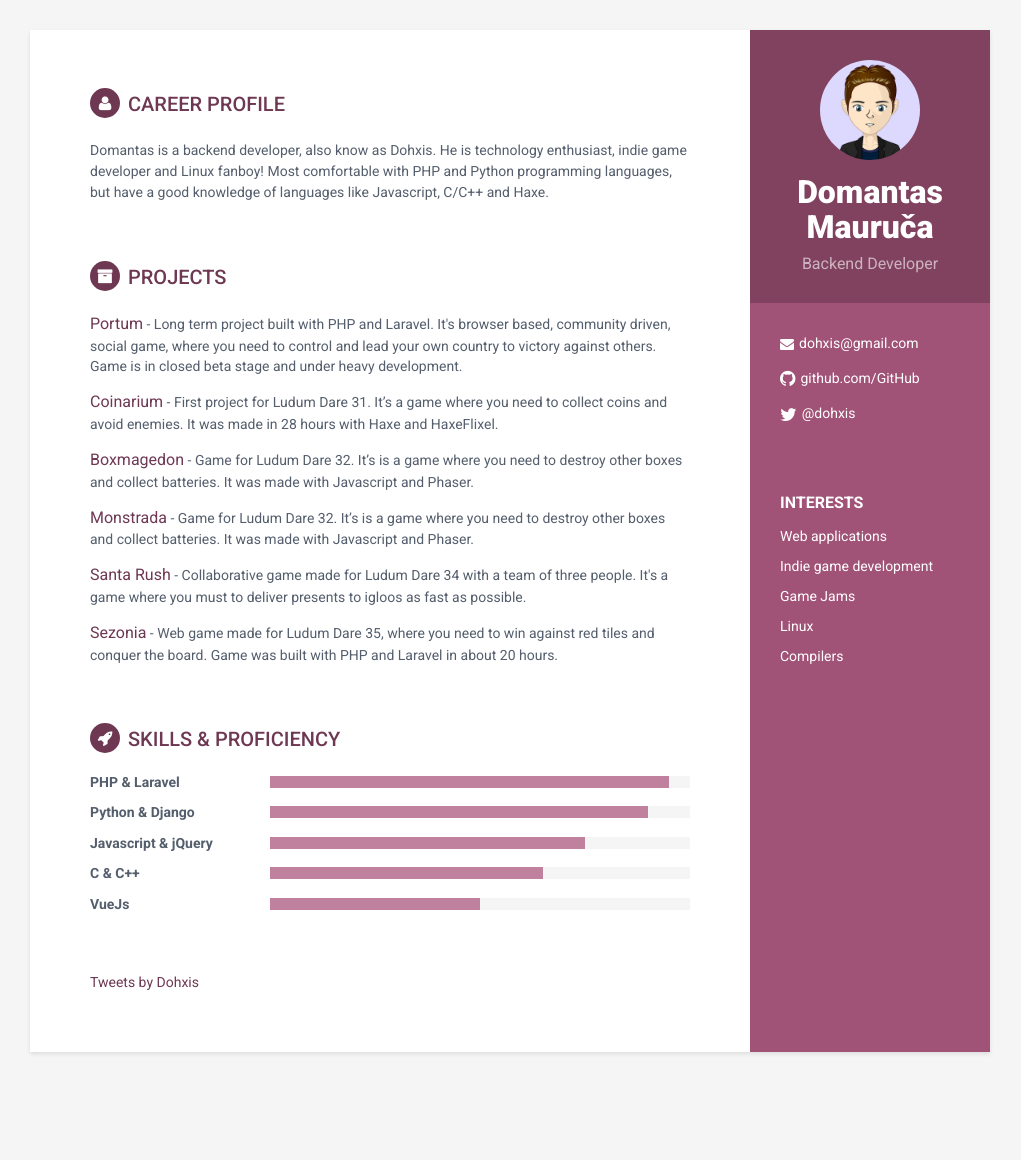
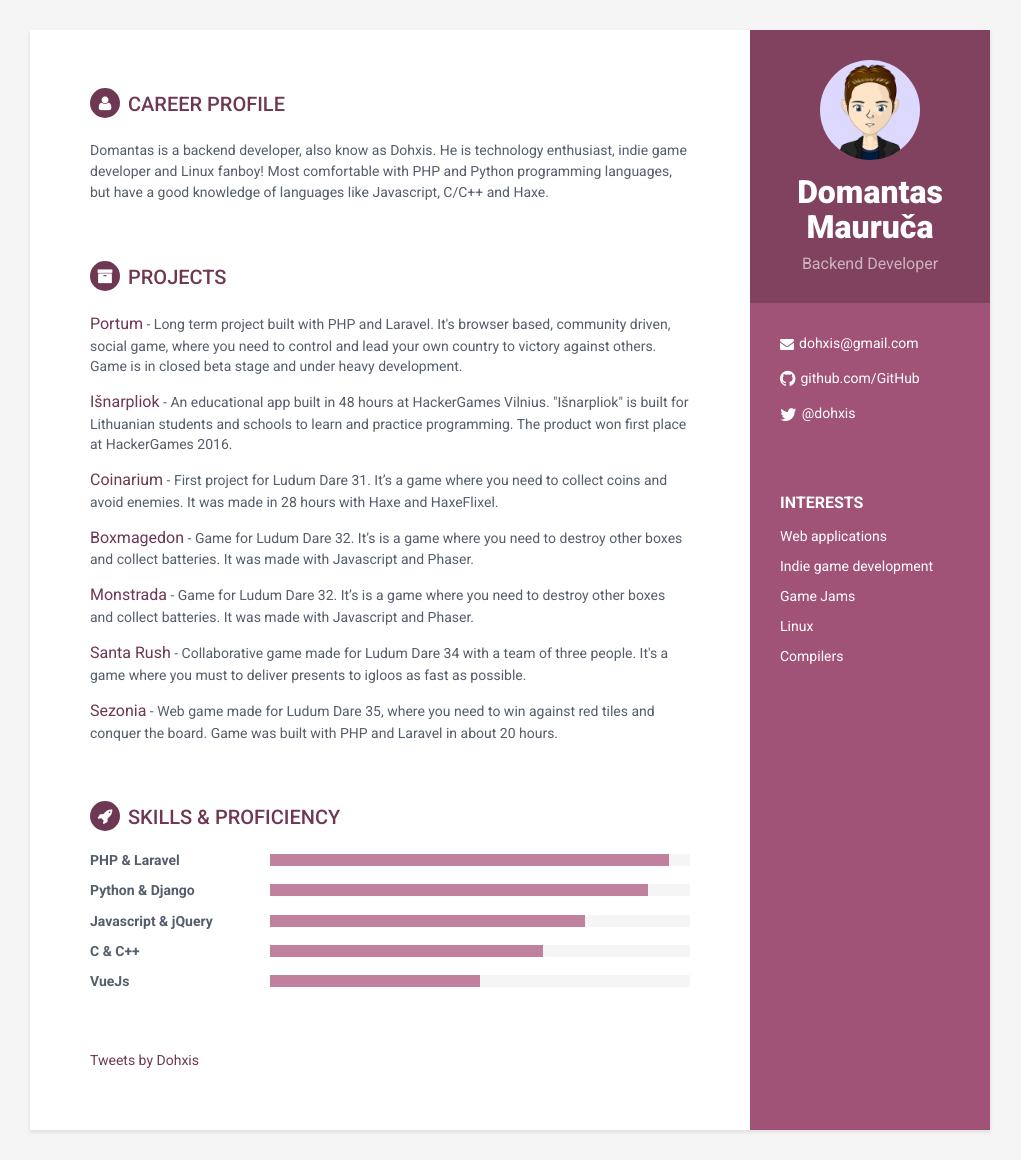
Before and after one commit to Dohxis/dohxis.github.io, a Jekyll site: the page built from index.html, in a window 1280 px wide. Shown: the whole page, without its empty margins (130-1151 px from the left). Built offline with Jekyll 4.4.1, drawn with Linux system fonts in a browser that asks for light colours; comment, search, counter and statistics services are not loaded; before the commit the page ends 1082 px from its top, so only the background shows below that.

Commit message:
Update projects.html

```diff
--- a/_includes/projects.html
+++ b/_includes/projects.html
@@ -6,6 +6,13 @@
           Long term project built with PHP and Laravel. It's browser based, community driven, social game,
           where you need to control and lead your own country to victory against others. Game is in
           closed beta stage and under heavy development.
+        </span>
+    </div>
+    <!--//item-->
+
+    <div class="item">
+        <span class="project-title"><a href="https://github.com/Dohxis/Isnarpliok">Išnarpliok</a></span> - <span class="project-tagline">
+          An educational app built in 48 hours at HackerGames Vilnius. "Išnarpliok" is built for Lithuanian students and schools to learn and practice programming. The product won first place at HackerGames 2016.
         </span>
     </div>
     <!--//item-->
```
